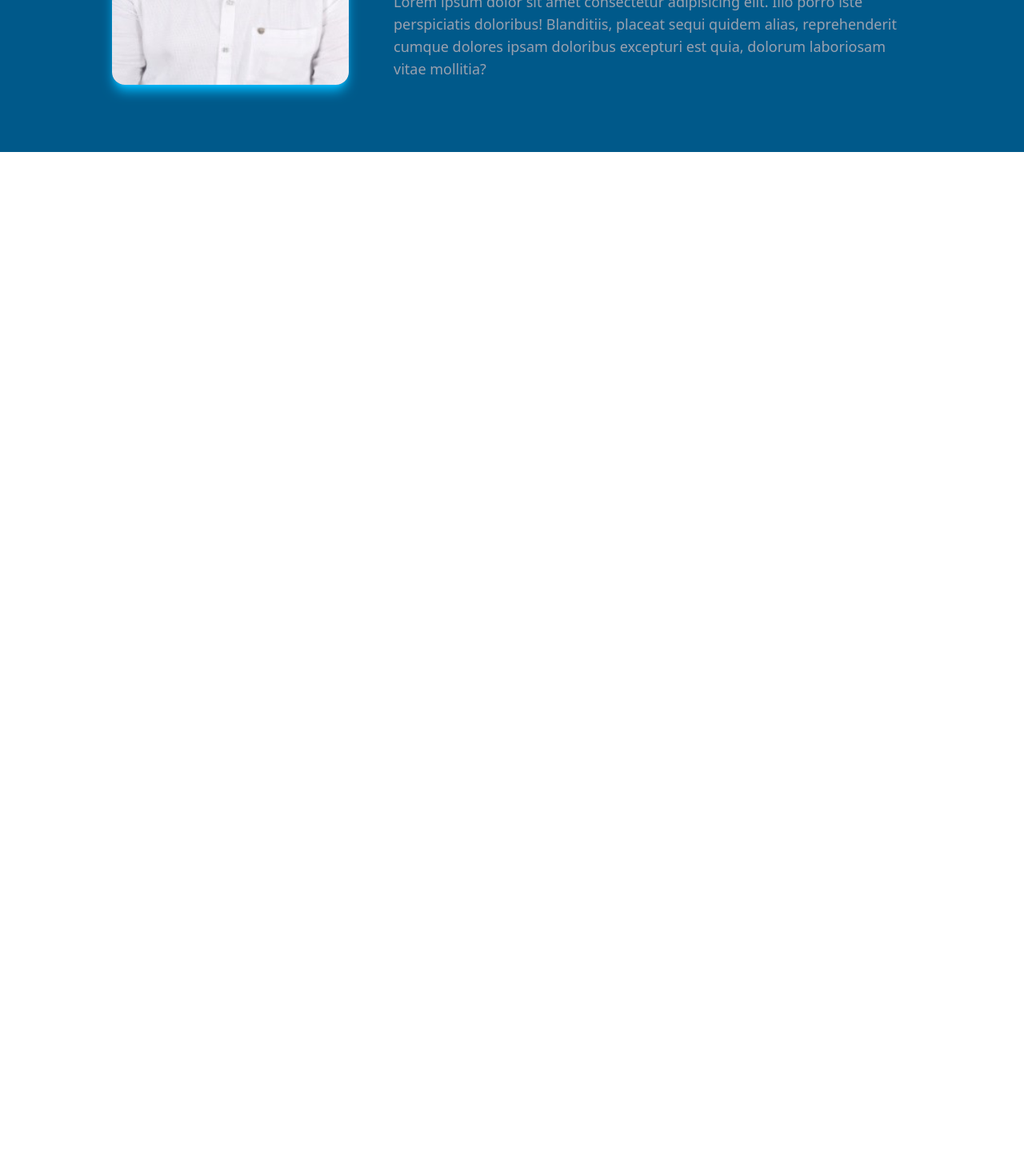
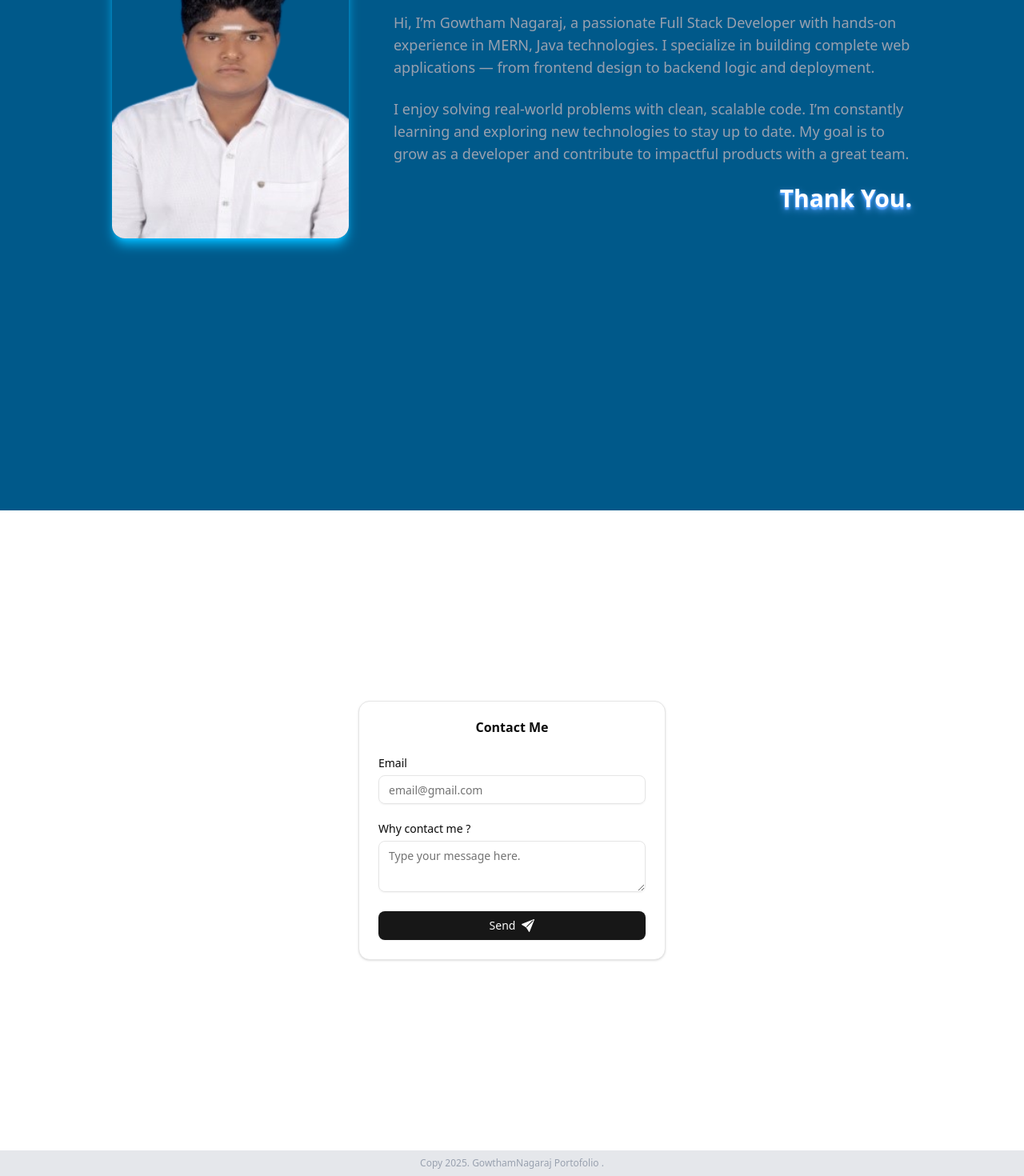
Before and after one commit to GowthamNagaraj/Portofolio-GowthamNaadi, a Next.js app in the folder gmndportofolio/: page / in a window 1280 px wide. Shown: the part 962-2432 px from the top of the page at 80% size. Before the commit the page ends 1152 px from the top, so only its background shows below. Built offline with nearby package versions, Linux system fonts and the light colour scheme.

Commit message:
contact me form and about some chages and hero image rounded 2xl..

```diff
--- a/gmndportofolio/package.json
+++ b/gmndportofolio/package.json
@@ -9,6 +9,7 @@
     "lint": "next lint"
   },
   "dependencies": {
+    "@radix-ui/react-label": "^2.1.7",
     "@radix-ui/react-slot": "^1.2.3",
     "aos": "^2.3.4",
     "class-variance-authority": "^0.7.1",
--- a/gmndportofolio/src/app/page.js
+++ b/gmndportofolio/src/app/page.js
@@ -1,5 +1,7 @@
 "use client"
 import About from "@/components/About";
+import Contact from "@/components/Contact";
+import Footer from "@/components/Footer";
 import HeaderNav from "@/components/HeaderNav";
 import Hero from "@/components/Hero";
 import AOS from "aos";
@@ -15,6 +17,8 @@ export default function Home() {
       <HeaderNav />
       <Hero />
       <About />
+      <Contact />
+      <Footer />
     </div>
   );
 }
--- a/gmndportofolio/src/components/About.jsx
+++ b/gmndportofolio/src/components/About.jsx
@@ -1,10 +1,11 @@
 import Image from 'next/image'
 import React from 'react'
 import myImage from "@/assets/gm.png"
+import { Button } from './ui/button'
 
 const About = () => {
     return (
-        <div className='md:px-28 max-w-full md:p-14 p-7 bg-sky-800 dark:bg-sky-950' id='about'>
+        <div className='md:px-28 max-w-full min-h-screen md:p-14 p-7 bg-sky-800 dark:bg-sky-950' id='about'>
             <div className="grid md:grid-cols-3 grid-cols-1 rounded-full">
                 <div className="p-7">
                     <Image
@@ -15,9 +16,11 @@ const About = () => {
                 </div>
                 <div className=" p-7 md:col-span-2 flex flex-col items-start justify-center xl:gap-6 md:gap-4 gap-6">
                     <h2 className='text-3xl font-semibold text-white text-shadow-lg text-shadow-blue-400'>About me:</h2>
-                    <p className='text-gray-400 xl:text-lg lg:text-xs md:text-xs text-xs'>Lorem ipsum dolor sit amet consectetur adipisicing elit. Veritatis minima, laboriosam ad, laborum voluptas hic quaerat totam deserunt fugiat illum qui officia aperiam at numquam neque praesentium vitae in suscipit!
-                    Expedita doloremque non iusto ad ea omnis itaque quae qui. Vel explicabo quo delectus eveniet cumque, itaque voluptatibus nulla alias beatae autem omnis unde libero voluptatum optio quibusdam quaerat nam!</p>
-                    <p className='text-gray-400 xl:text-lg lg:text-xs md:text-xs text-xs'>Lorem ipsum dolor sit amet consectetur adipisicing elit. Illo porro iste perspiciatis doloribus! Blanditiis, placeat sequi quidem alias, reprehenderit cumque dolores ipsam doloribus excepturi est quia, dolorum laboriosam vitae mollitia?</p>
+                    <p className='text-gray-400 xl:text-lg lg:text-xs md:text-xs text-xs'>Hi, I’m Gowtham Nagaraj, a passionate Full Stack Developer with hands-on experience in MERN, Java technologies. I specialize in building complete web applications — from frontend design to backend logic and deployment.</p>
+                    <p className='text-gray-400 xl:text-lg lg:text-xs md:text-xs text-xs'>I enjoy solving real-world problems with clean, scalable code. I’m constantly learning and exploring new technologies to stay up to date. My goal is to grow as a developer and contribute to impactful products with a great team.</p>
+                    <div className='w-full text-end'>
+                        <h2 className='text-3xl font-semibold text-white text-shadow-lg text-shadow-blue-400'>Thank You.</h2>
+                    </div>
                 </div>
             </div>
         </div>
--- /dev/null
+++ b/gmndportofolio/src/components/Contact.jsx
@@ -0,0 +1,58 @@
+"use client"
+import React from 'react'
+import { Button } from "@/components/ui/button"
+import {
+    Card,
+    CardAction,
+    CardContent,
+    CardDescription,
+    CardFooter,
+    CardHeader,
+    CardTitle,
+} from "@/components/ui/card"
+import { Input } from "@/components/ui/input"
+import { Textarea } from "@/components/ui/textarea"
+import { Label } from "@/components/ui/label"
+import { BsSendFill } from "react-icons/bs";
+
+const Contact = () => {
+    return (
+        <div className='md:px-28 max-w-full min-h-screen md:p-14 p-7 bg-white dark:bg-black flex items-center justify-center' id='contact'>
+            {/* <div className='bg-blue-500 w-full p-6'> */}
+                <Card className="w-full max-w-sm">
+                    <CardHeader className="text-center">
+                        <CardTitle>Contact Me</CardTitle>
+                    </CardHeader>
+                    <CardContent>
+                        <form>
+                            <div className="flex flex-col gap-6">
+                                <div className="grid gap-2">
+                                    <Label htmlFor="email">Email</Label>
+                                    <Input
+                                        id="email"
+                                        type="email"
+                                        placeholder="email@gmail.com"
+                                        required
+                                    />
+                                </div>
+                                <div className="grid gap-2">
+                                    <div className="flex items-center">
+                                        <Label htmlFor="password">Why contact me ?</Label>
+                                    </div>
+                                     <Textarea placeholder="Type your message here." />
+                                </div>
+                            </div>
+                        </form>
+                    </CardContent>
+                    <CardFooter className="flex-col gap-2">
+                        <Button type="submit" className="w-full">
+                            Send <BsSendFill />
+                        </Button>
+                    </CardFooter>
+                </Card>
+            {/* </div> */}
+        </div>
+    )
+}
+
+export default Contact
--- /dev/null
+++ b/gmndportofolio/src/components/Footer.jsx
@@ -0,0 +1,12 @@
+import React from 'react'
+
+const Footer = () => {
+    const year = new Date().getFullYear()
+  return (
+    <div className='md:px-28 max-w-full p-2 bg-gray-200 dark:bg-blue-950 flex items-center justify-center'>
+      <span className='text-xs text-gray-400'>Copy {year}. GowthamNagaraj Portofolio .</span>
+    </div>
+  )
+}
+
+export default Footer
--- a/gmndportofolio/src/components/HeaderNav.jsx
+++ b/gmndportofolio/src/components/HeaderNav.jsx
@@ -7,8 +7,9 @@ import { HiOutlineMenu, HiX } from "react-icons/hi";
 const navItems = [
     { id: 1, name: "Home", path: "#home" },
     { id: 2, name: "About", path: "#about" },
-    { id: 3, name: "Services", path: "#services" },
-    { id: 4, name: "Contact", path: "#contact" },
+    { id: 3, name: "Skills", path: "#skills" },
+    { id: 4, name: "Projects", path: "#projects" },
+    { id: 5, name: "Contact", path: "#contact" },
 ];
 
 const HeaderNav = () => {
--- a/gmndportofolio/src/components/Hero.jsx
+++ b/gmndportofolio/src/components/Hero.jsx
@@ -8,7 +8,7 @@ import { Button } from './ui/button';
 
 const Hero = () => {
     return (
-        <div className='max-w-full grid grid-cols-1 md:grid-cols-2 justify-items-center  px-7 md:p-28 lg:p-28 p-28 gap-6' id='home'>
+        <div className='max-w-full min-h-screen grid grid-cols-1 md:grid-cols-2 justify-items-center  px-7 md:p-28 lg:p-28 p-28 gap-6' id='home'>
             <div className='flex flex-col items-start justify-center w-full sm:p-7' data-aos="zoom-in">
                 <h1 className='flex items-center space-x-6 xl:text-3xl lg:text-2xl sm:text-xl text-lg font-semibold text-shadow-lg dark:text-shadow-blue-600 text-[#010c84] dark:text-[#ffffff]' data-aos="fade-left">Hi, I am <FaFaceSmileWink className='text-sky-500 dark:text-sky-400 ml-6 md:text-5xl sm:text-3xl text-2xl' data-aos="fade-up"/></h1>
                 <h1 className='xl:text-6xl lg:text-4xl md:text-3xl sm:text-4xl text-3xl font-bold text-shadow-lg text-[#010c84] dark:text-[#ffffff] dark:text-shadow-blue-600' data-aos="fade-right">Gowtham Nagaraj</h1>
@@ -20,7 +20,7 @@ const Hero = () => {
                 <Image
                     src={myImage}
                     alt='myImage'
-                    className='bg-transparent shadow-2xl xl:h-96 xl:w-96 md:h-60 md:w-60 h-96 w-96 object-cover rounded-full shadow-blue-500'
+                    className='bg-transparent shadow-2xl xl:h-96 xl:w-96 md:h-60 md:w-60 h-96 w-96 object-cover rounded-2xl shadow-blue-500'
                 />
             </div>
         </div>
--- /dev/null
+++ b/gmndportofolio/src/components/ui/card.jsx
@@ -0,0 +1,101 @@
+import * as React from "react"
+
+import { cn } from "@/lib/utils"
+
+function Card({
+  className,
+  ...props
+}) {
+  return (
+    <div
+      data-slot="card"
+      className={cn(
+        "bg-card text-card-foreground flex flex-col gap-6 rounded-xl border py-6 shadow-sm",
+        className
+      )}
+      {...props} />
+  );
+}
+
+function CardHeader({
+  className,
+  ...props
+}) {
+  return (
+    <div
+      data-slot="card-header"
+      className={cn(
+        "@container/card-header grid auto-rows-min grid-rows-[auto_auto] items-start gap-1.5 px-6 has-data-[slot=card-action]:grid-cols-[1fr_auto] [.border-b]:pb-6",
+        className
+      )}
+      {...props} />
+  );
+}
+
+function CardTitle({
+  className,
+  ...props
+}) {
+  return (
+    <div
+      data-slot="card-title"
+      className={cn("leading-none font-semibold", className)}
+      {...props} />
+  );
+}
+
+function CardDescription({
+  className,
+  ...props
+}) {
+  return (
+    <div
+      data-slot="card-description"
+      className={cn("text-muted-foreground text-sm", className)}
+      {...props} />
+  );
+}
+
+function CardAction({
+  className,
+  ...props
+}) {
+  return (
+    <div
+      data-slot="card-action"
+      className={cn(
+        "col-start-2 row-span-2 row-start-1 self-start justify-self-end",
+        className
+      )}
+      {...props} />
+  );
+}
+
+function CardContent({
+  className,
+  ...props
+}) {
+  return (<div data-slot="card-content" className={cn("px-6", className)} {...props} />);
+}
+
+function CardFooter({
+  className,
+  ...props
+}) {
+  return (
+    <div
+      data-slot="card-footer"
+      className={cn("flex items-center px-6 [.border-t]:pt-6", className)}
+      {...props} />
+  );
+}
+
+export {
+  Card,
+  CardHeader,
+  CardFooter,
+  CardTitle,
+  CardAction,
+  CardDescription,
+  CardContent,
+}
--- /dev/null
+++ b/gmndportofolio/src/components/ui/input.jsx
@@ -0,0 +1,24 @@
+import * as React from "react"
+
+import { cn } from "@/lib/utils"
+
+function Input({
+  className,
+  type,
+  ...props
+}) {
+  return (
+    <input
+      type={type}
+      data-slot="input"
+      className={cn(
+        "file:text-foreground placeholder:text-muted-foreground selection:bg-primary selection:text-primary-foreground dark:bg-input/30 border-input flex h-9 w-full min-w-0 rounded-md border bg-transparent px-3 py-1 text-base shadow-xs transition-[color,box-shadow] outline-none file:inline-flex file:h-7 file:border-0 file:bg-transparent file:text-sm file:font-medium disabled:pointer-events-none disabled:cursor-not-allowed disabled:opacity-50 md:text-sm",
+        "focus-visible:border-ring focus-visible:ring-ring/50 focus-visible:ring-[3px]",
+        "aria-invalid:ring-destructive/20 dark:aria-invalid:ring-destructive/40 aria-invalid:border-destructive",
+        className
+      )}
+      {...props} />
+  );
+}
+
+export { Input }
--- /dev/null
+++ b/gmndportofolio/src/components/ui/label.jsx
@@ -0,0 +1,23 @@
+"use client"
+
+import * as React from "react"
+import * as LabelPrimitive from "@radix-ui/react-label"
+
+import { cn } from "@/lib/utils"
+
+function Label({
+  className,
+  ...props
+}) {
+  return (
+    <LabelPrimitive.Root
+      data-slot="label"
+      className={cn(
+        "flex items-center gap-2 text-sm leading-none font-medium select-none group-data-[disabled=true]:pointer-events-none group-data-[disabled=true]:opacity-50 peer-disabled:cursor-not-allowed peer-disabled:opacity-50",
+        className
+      )}
+      {...props} />
+  );
+}
+
+export { Label }
--- /dev/null
+++ b/gmndportofolio/src/components/ui/textarea.jsx
@@ -0,0 +1,20 @@
+import * as React from "react"
+
+import { cn } from "@/lib/utils"
+
+function Textarea({
+  className,
+  ...props
+}) {
+  return (
+    <textarea
+      data-slot="textarea"
+      className={cn(
+        "border-input placeholder:text-muted-foreground focus-visible:border-ring focus-visible:ring-ring/50 aria-invalid:ring-destructive/20 dark:aria-invalid:ring-destructive/40 aria-invalid:border-destructive dark:bg-input/30 flex field-sizing-content min-h-16 w-full rounded-md border bg-transparent px-3 py-2 text-base shadow-xs transition-[color,box-shadow] outline-none focus-visible:ring-[3px] disabled:cursor-not-allowed disabled:opacity-50 md:text-sm",
+        className
+      )}
+      {...props} />
+  );
+}
+
+export { Textarea }
```
Also changed, not shown: 1 other file (tests, documents, lock files or other folders).
